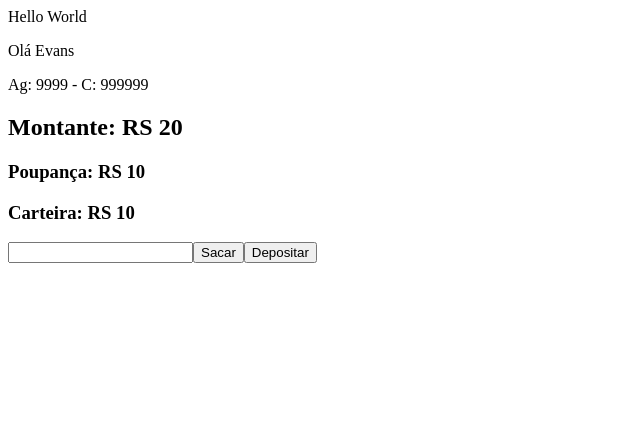
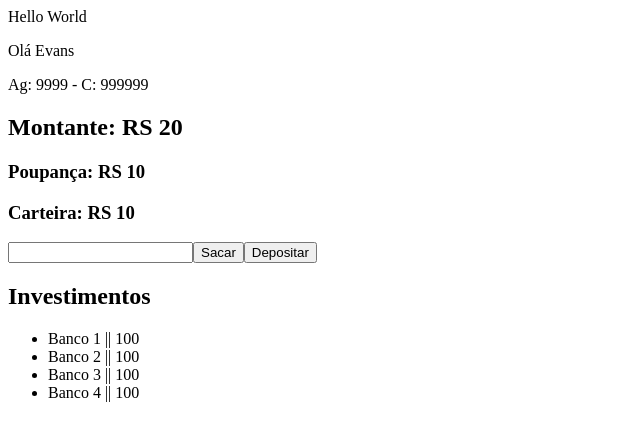
Before and after one commit to evanzs/angular-unitTest-jasmine, an Angular app: page / in a window 1280 px wide. Shown: the top 436 px of the page, without its empty margins (0-640 px from the left). Built offline with nearby package versions, Linux system fonts and the light colour scheme.

Commit message:
refactor(app.component)::hammer: import lista-investimentos

```diff
--- a/src/app/app.component.html
+++ b/src/app/app.component.html
@@ -2,3 +2,4 @@
   Hello World
 </div>
 <app-calc></app-calc>
+<app-lista-investimentos></app-lista-investimentos>
--- a/src/app/app.module.ts
+++ b/src/app/app.module.ts
@@ -4,12 +4,14 @@ import { BrowserModule } from '@angular/platform-browser';
 
 import { AppComponent } from './app.component';
 import { CalcComponent } from './calc/calc.component';
+import { ListaInvestimentosComponent } from './lista-investimentos/lista-investimentos.component';
 
 
 @NgModule({
   declarations: [
     AppComponent,
-    CalcComponent
+    CalcComponent,
+    ListaInvestimentosComponent
   ],
   imports: [
     BrowserModule,
```
